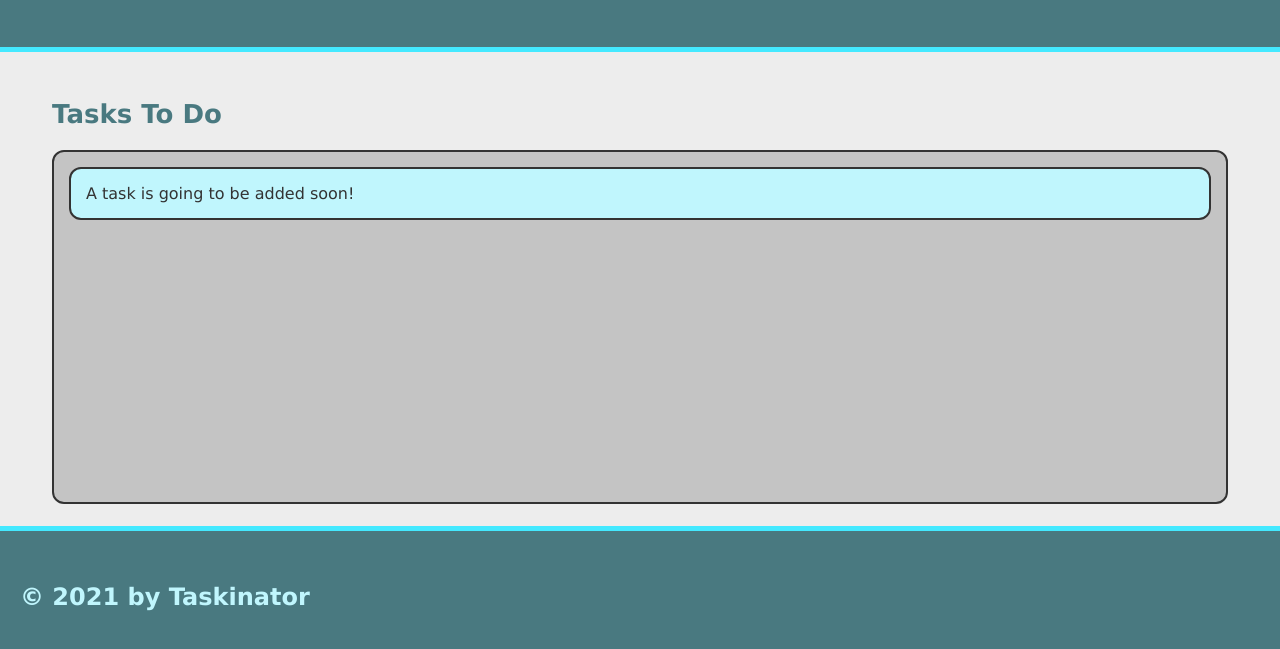
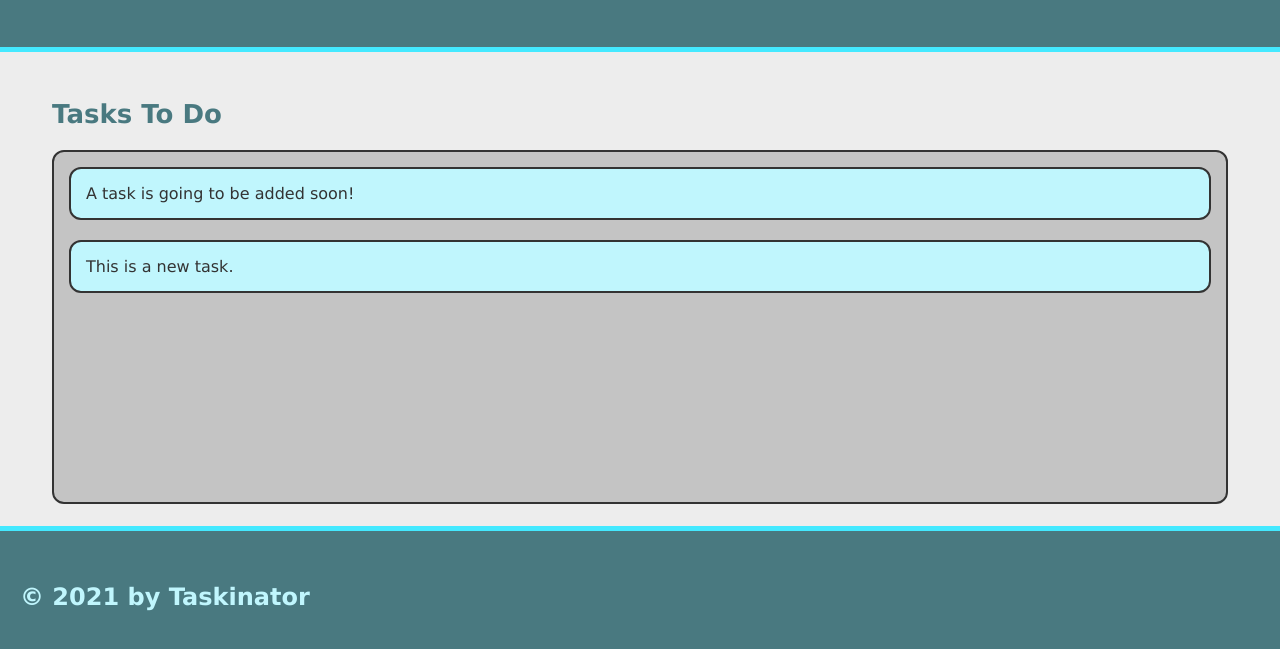
Before and after one commit to ksbuoregon/taskinator, a plain HTML site: page index.html in a window 1280 px wide. Both pictures are taken after a click on the button "Add Task". Shown: the part 137-786 px from the top of the page. Drawn offline with Linux system fonts and the light colour scheme.

Commit message:
add ability to add task

```diff
--- a/index.html
+++ b/index.html
@@ -13,13 +13,13 @@
     <div class="header">
         <h2 class="page-title">Taskinator</h2>
         <p>Click the button below to add a new task!
-            <button class="btn">Add Task</button></p>
-    </div>
+            <button class="btn" id="save-task">Add Task</button>
+        </div>
 </header>
 <main class="page-content">
     <section class="task-list-wrapper">
     <h2 class="list-title">Tasks To Do</h2>
-    <ul class="task-list">
+    <ul class="task-list" id="tasks-to-do">
         <li class="task-item">A task is going to be added soon!</li>
         </ul>
     </section>
--- a/module-4-assets/js/script.js
+++ b/module-4-assets/js/script.js
@@ -1 +1,11 @@
-console.dir(window.document);
+const buttonEl = document.querySelector("#save-task");
+const tasksToDoEl = document.querySelector("#tasks-to-do");
+
+const createTaskHandler = function() {
+    const listItemEl = document.createElement("li");
+    listItemEl.className = "task-item";
+    listItemEl.textContent = "This is a new task.";
+    tasksToDoEl.appendChild(listItemEl);
+};
+
+buttonEl.addEventListener("click", createTaskHandler);
```
